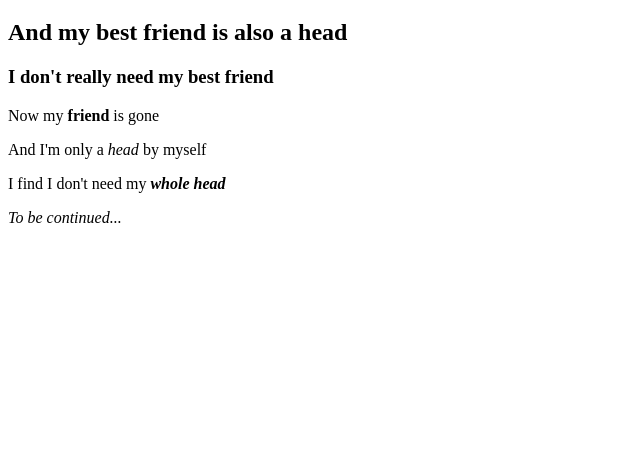
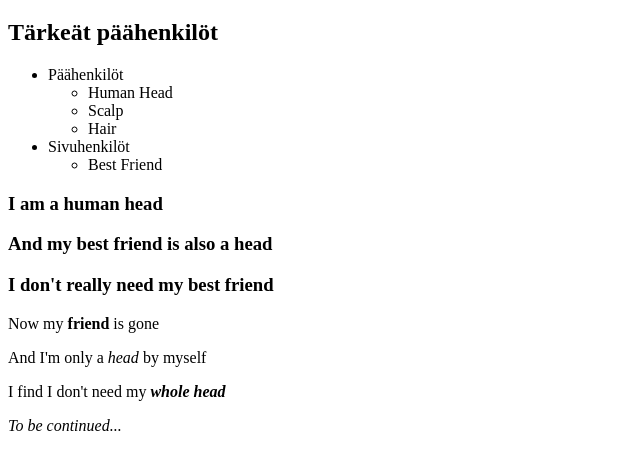
Before and after one commit to Uxusino/lapio-website, a plain HTML site: page index.html in a window 1280 px wide. Shown: the part 61-530 px from the top of the page, without its empty margins (0-640 px from the left). Drawn offline with Linux system fonts and the light colour scheme.

Commit message:
Osa 3. Neljäs tehtävä

```diff
--- a/index.html
+++ b/index.html
@@ -9,11 +9,31 @@
 <body>
   <!--Tee tehtävät tänne-->
   <h1>I Am A Human Head</h1>
-  <h2>And my best friend is also a head</h2>
+  <h2>Tärkeät päähenkilöt</h2>
+  <ul>
+    <li>Päähenkilöt</li>
+    <ul>
+      <li>Human Head</li>
+      <li>Scalp</li>
+      <li>Hair</li>
+    </ul>
+    <li>Sivuhenkilöt</li>
+    <ul>
+      <li>Best Friend</li>
+    </ul>
+  </ul>
+  <h3>I am a human head</h3>
+  <h3>And my best friend is also a head</h3>
   <h3>I don't really need my best friend</h3>
-  <p>Now my <b>friend</b> is gone</p>
-  <p>And I'm only a <i>head</i> by myself</p>
-  <p>I find I don't need my <b><i>whole head</i></b></p>
+  <p>
+    Now my <b>friend</b> is gone
+  </p>
+  <p>
+    And I'm only a <i>head</i> by myself
+  </p>
+  <p>
+    I find I don't need my <b><i>whole head</i></b>
+  </p>
   <i>To be continued...</i>
 </body>
 
```
